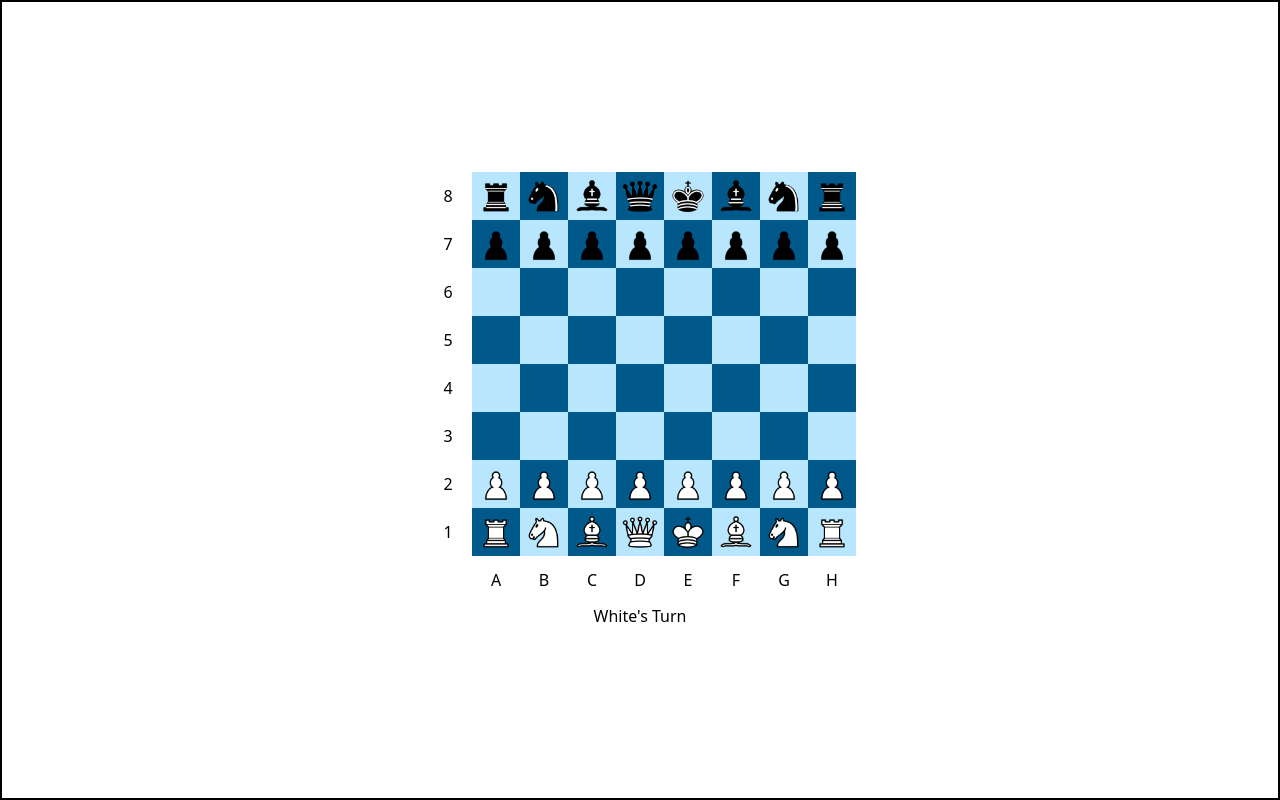
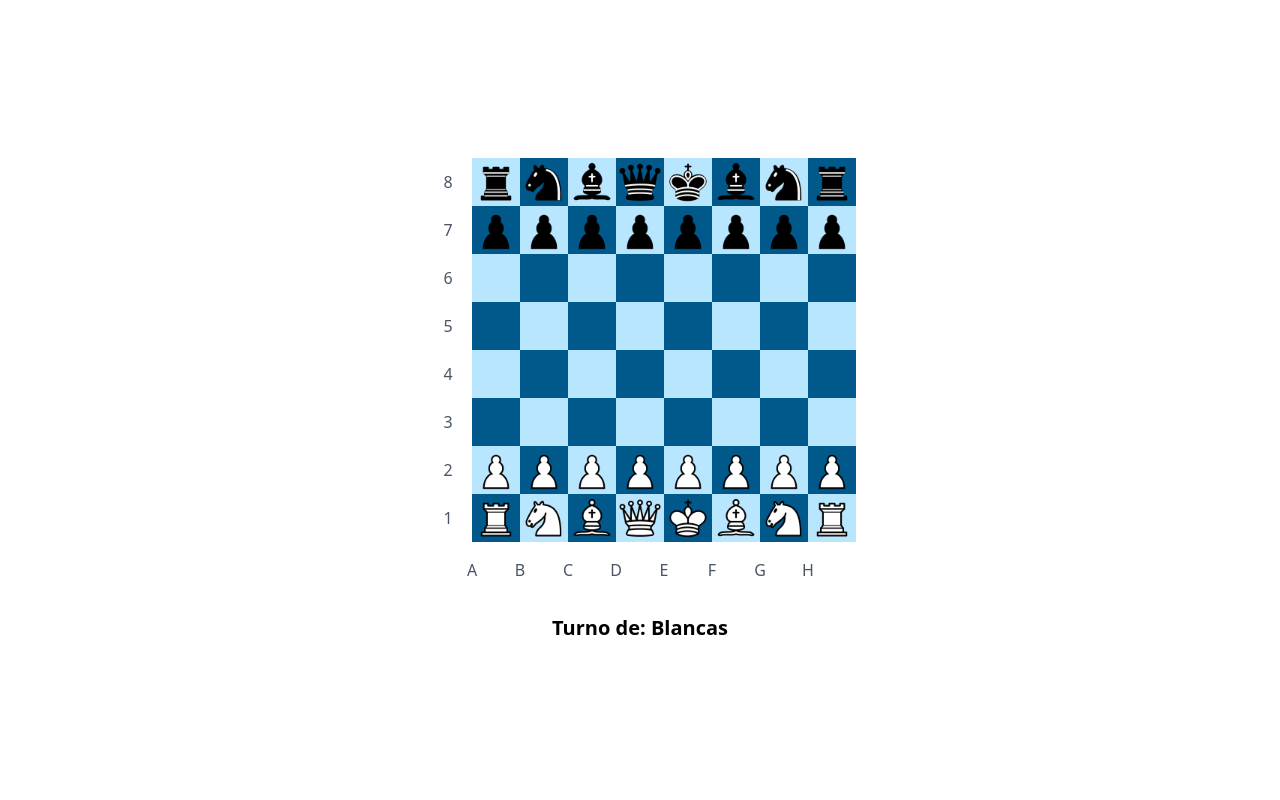
Before and after one commit to iSqmu/ReactChess, a React (Vite) app: page / in a window 1280 px wide. Built offline with nearby package versions, Linux system fonts and the light colour scheme.

Commit message:
feat: refactor Chessboard component and change the game logic using custom hooks

```diff
--- a/src/components/Chessboard.tsx
+++ b/src/components/Chessboard.tsx
@@ -1,107 +1,73 @@
 import clsx from 'clsx';
-import fillBoard from '@lib/fillBoard';
+import { useChess } from '@lib/hooks/useChess';
 import getImageURL from '@lib/image-piece';
-import { useState } from 'react';
 
 const Chessboard = () => {
-  const board = [
-    ['a8', 'b8', 'c8', 'd8', 'e8', 'f8', 'g8', 'h8'],
-    ['a7', 'b7', 'c7', 'd7', 'e7', 'f7', 'g7', 'h7'],
-    ['a6', 'b6', 'c6', 'd6', 'e6', 'f6', 'g6', 'h6'],
-    ['a5', 'b5', 'c5', 'd5', 'e5', 'f5', 'g5', 'h5'],
-    ['a4', 'b4', 'c4', 'd4', 'e4', 'f4', 'g4', 'h4'],
-    ['a3', 'b3', 'c3', 'd3', 'e3', 'f3', 'g3', 'h3'],
-    ['a2', 'b2', 'c2', 'd2', 'e2', 'f2', 'g2', 'h2'],
-    ['a1', 'b1', 'c1', 'd1', 'e1', 'f1', 'g1', 'h1'],
-  ];
+  const { board, selectedBox, currentPlayer, getPiece, handleBoxClick } =
+  useChess();
 
-  let initialBoard = fillBoard();
+  const rows = ['a', 'b', 'c', 'd', 'e', 'f', 'g', 'h'];
+  const cols = ['8', '7', '6', '5', '4', '3', '2', '1'];
 
-  const [selectedPiece, setSelectedPiece] = useState<string | null>(null);
-  const [turn, setTurn] = useState<'white' | 'black'>('white');
-  function insertPiece(cord: string) {
-    return initialBoard.find(([c]) => c === cord)?.[1];
-  }
-
-  function createBox() {
-    return board.map((row, rowIndex) => {
-      return row.map((box, boxIndex) => {
-        const piece = insertPiece(box);
+  const boxes = cols.flatMap((col) => {
+    return rows.map((row) => `${row}${col}`);
+  });
 
   return (
-          <div
-            className={clsx(
-              'w-12 h-12 flex items-center justify-center m-0 p-0 cursor-pointer  transition-all duration-200 ease-in-out hover:rounded-lg hover:shadow-2xl hover:scale-110',
-              (boxIndex + rowIndex) % 2 === 1
-                ? 'bg-sky-800 hover:border-4 border-emerald-200 shadow-emerald-200'
-                : 'bg-sky-200 hover:border-4 border-emerald-400 shadow-emerald-400',
-              selectedPiece === box
-                ? 'rounded-lg scale-110 border-4 border-yellow-500 shadow-2xl'
-                : ''
-            )}
-            data-piece={piece !== undefined ? piece : null}
-            data-color={piece !== undefined ? piece.split('_')[0] : null}
-            key={box}
-            onClick={() => {
-              if (piece?.split('_')[0] === turn) {
-                if (piece !== undefined) {
-                  if (selectedPiece === box) {
-                    setSelectedPiece(null);
-                  } else {
-                    setSelectedPiece(box);
-                  }
-                } else {
-                  setSelectedPiece(null);
-                }
-              }
-            }}
-          >
-            {piece !== undefined ? (
-              <img
-                src={getImageURL(piece)}
-                alt={piece}
-                className="w-10 h-10 select-none pointer-events-none"
-              />
-            ) : (
-              <></>
-            )}
-          </div>
-        );
-      });
-    });
-  }
-
-  return (
-    <>
-      <div className="h-dvh flex flex-col items-center justify-center border-2 ">
-        <div className="Board flex justify-center ">
-          <div className="rows ">
-            {['8', '7', '6', '5', '4', '3', '2', '1'].map((num) => (
+    <div className="h-dvh flex flex-col items-center justify-center">
+      <div className="flex">
+        <div className="flex flex-col justify-between">
+          {cols.map((num) => (
             <div
               key={num}
-                className="h-12 w-12 flex items-center justify-center"
+              className="h-12 w-12 flex items-center justify-center text-gray-600 font-medium"
             >
               {num}
             </div>
           ))}
         </div>
-          <div className="grid grid-cols-8 grid-rows-8 ">
-            {createBox()}
-            {['A', 'B', 'C', 'D', 'E', 'F', 'G', 'H'].map((letter) => (
+
+        <div className="grid grid-cols-8 grid-rows-8">
+          {boxes.map((box) => {
+            const piece = getPiece(box);
+            const isSelected = selectedBox === box;
+            const rowIndex = 8 - parseInt(box[1]);
+            const colIndex = rows.indexOf(box[0]);
+            const isDark = (rowIndex + colIndex) % 2 === 1;
+            return (
               <div
-                key={letter}
-                className="w-12 h-12 flex items-center justify-center"
+                key={box}
+                className={clsx(
+                  'h-12 w-12 flex items-center justify-center cursor-pointer transition-all duration-200',
+                  isDark ? 'bg-sky-800' : 'bg-sky-200',
+                  'hover:scale-110 hover:rounded-lg hover:shadow-2xl',
+                  isSelected &&
+                    'scale-110 rounded-lg border-4 border-amber-400 shadow-2xl'
+                )}
+                onClick={() => handleBoxClick(box)}
               >
-                {letter}
+                {piece && <img src={getImageURL(piece)} alt={piece} />}
+              </div>
+            );
+          })}
+        </div>
+      </div>
+
+      <div className="flex mt-2">
+        {rows.map((row) => (
+          <div
+            key={row}
+            className="w-12 h-10 flex items-center justify-center text-gray-600 font-medium"
+          >
+            {row.toUpperCase()}
           </div>
         ))}
       </div>
-        </div>
-        <div className="turn">
-          {turn === 'white' ? "White's Turn" : "Black's Turn"}
+
+      <div className="mt-6 text-xl font-semibold">
+        Turno de: {currentPlayer === 'white' ? 'Blancas' : 'Negras'}
       </div>
     </div>
-    </>
   );
 };
 
--- a/src/lib/fillBoard.ts
+++ /dev/null
@@ -1,13 +0,0 @@
-import initialBoard from './initialBoard.json' with { type: 'json' };
-
-export default function fillBoard() {
-    let pieces : [string, string][] = []
-
-    Object.entries(initialBoard.board).forEach(([cord, board]) => {
-        if(board !== null) {
-            pieces.push([cord, initialBoard.pieces[board[0] as keyof typeof initialBoard.pieces][board[1] === 'w' ? 0 : 1]])
-        }
-    })
-
-    return pieces;
-}
--- /dev/null
+++ b/src/lib/hooks/types.ts
@@ -0,0 +1,6 @@
+type Piece = string | null;
+type Box = string;
+type Board = Record<Box, Piece>;
+type Player = 'white' | 'black';
+
+export type { Piece, Box, Board, Player };
--- /dev/null
+++ b/src/lib/hooks/useChess.ts
@@ -0,0 +1,64 @@
+import { useState } from 'react';
+import type { Piece, Box, Board, Player } from './types';
+import initialBoard from '@lib/constants/initialBoard.json';
+
+export function useChess() {
+  const [board, setBoard] = useState<Board>(initialBoard as unknown as Board);
+  const [selectedBox, setSelectedBox] = useState<Box | null>(null);
+  const [currentPlayer, setCurrentPlayer] = useState<Player>('white');
+
+  function getPiece(box: Box) {
+    const boardBox = initialBoard.board[box as keyof typeof initialBoard.board];
+    if (boardBox !== null) {
+      return initialBoard.pieces[
+        boardBox[0] as keyof typeof initialBoard.pieces
+      ][boardBox[1] === 'w' ? 0 : 1];
+    } else {
+      return null;
+    }
+  }
+
+  function getPieceColor(piece: Piece) {
+    if (!piece) return null;
+    return piece.startsWith('white') ? 'white' : 'black';
+  }
+
+  function handleBoxClick(box: Box) {
+    const piece = getPiece(box);
+    const pieceColor = getPieceColor(piece);
+
+    if (!piece) {
+      return;
+    } else {
+      if (pieceColor === currentPlayer) {
+        setBoard((prev) => {
+          const newBoard = { ...prev };
+          newBoard[box] = null;
+          return newBoard;
+        });
+
+        setSelectedBox(box);
+      }
+
+      if (selectedBox === box) {
+        setBoard((prev) => {
+          const newBoard = { ...prev };
+          newBoard[box] = piece;
+          newBoard[selectedBox] = null;
+          return newBoard;
+        });
+
+        setSelectedBox(null);
+      }
+    }
+  }
+
+  return {
+    board,
+    selectedBox,
+    currentPlayer,
+    getPiece,
+    handleBoxClick,
+    setBoard,
+  };
+}
--- /dev/null
+++ b/src/lib/movements.ts
@@ -0,0 +1,39 @@
+function PawnMovement(
+  currentPos: string,
+  color: 'white' | 'black',
+  boxesWithPieces: Array<string>
+) {
+  const row = Number(currentPos[1]); // Y coordinate as a number
+  const col = currentPos.charCodeAt(0); // X coordinate as ASCII code
+
+  let possibleMoves: Array<string> = [];
+  if (color === 'white') {
+    if (row === 2) {
+      if (!boxesWithPieces.includes(`${String.fromCharCode(col)}4`)) {
+        possibleMoves.push(`${String.fromCharCode(col)}4`);
+      }
+    }
+
+    if (!boxesWithPieces.includes(`${String.fromCharCode(col)}${row + 1}`)) {
+      possibleMoves.push(`${String.fromCharCode(col)}${row + 1}`);
+    }
+
+    if (col - 1 >= 97 && col + 1 <= 104) {
+      if (
+        boxesWithPieces.includes(`${String.fromCharCode(col - 1)}${row + 1}`)
+      ) {
+        possibleMoves.push(`${String.fromCharCode(col - 1)}${row + 1}`);
+      }
+
+      if (
+        boxesWithPieces.includes(`${String.fromCharCode(col + 1)}${row + 1}`)
+      ) {
+        possibleMoves.push(`${String.fromCharCode(col + 1)}${row + 1}`);
+      }
+    }
+  } else {
+  }
+  return possibleMoves;
+}
+
+console.log(PawnMovement('a2', 'white', ['a4', 'b3']));
```
Also changed, not shown: src/lib/constants/initialBoard.json (renamed from src/lib/initialBoard.json). Lines whose indentation alone changed are shown as unchanged.
